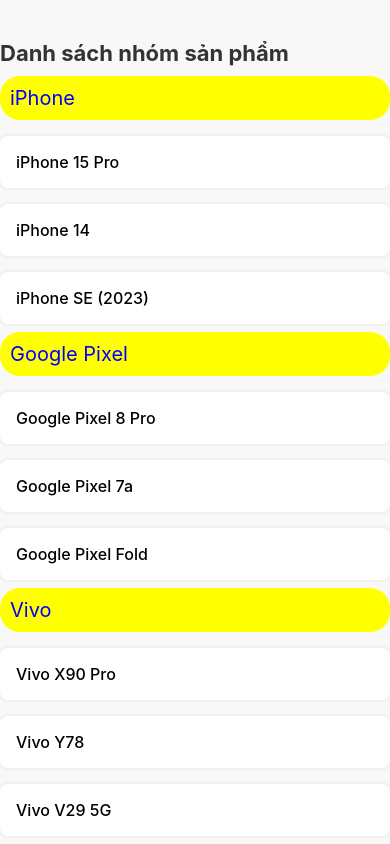
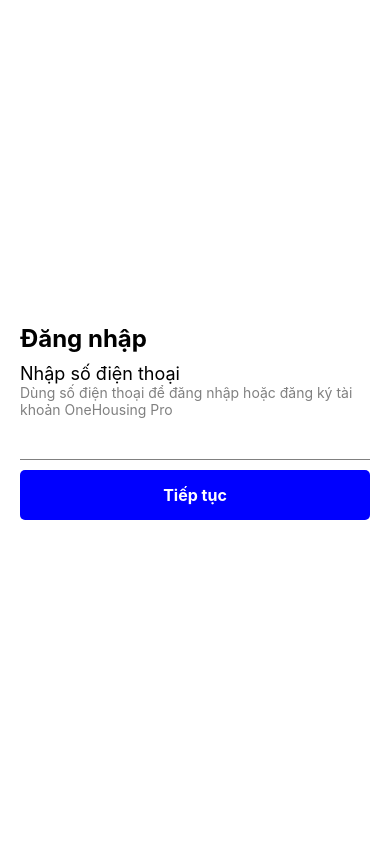
Before and after one commit to Quanbeothoima123/ReactNative2, a React Native app: screen / in a window 390 px wide. Built offline with nearby package versions, Linux system fonts and the light colour scheme.

Commit message:
firstCommit

```diff
--- a/App.js
+++ b/App.js
@@ -1,138 +1,106 @@
-import React from "react";
+import React, { useState } from "react";
 import {
-  SectionList,
+  View,
   Text,
-  View,
+  TextInput,
+  TouchableOpacity,
   StyleSheet,
-  TouchableOpacity,
-  Alert,
-  SafeAreaView,
-  FlatList,
-  ScrollView,
 } from "react-native";
 
-const App = () => {
-  const products = [
-    { id: "1", name: "Pixel 4xl", price: "100$" },
-    { id: "2", name: "Iphone 15promax", price: "1500$" },
-    { id: "3", name: "Iqoo 13", price: "500$" },
-  ];
+const PhoneNumberInput = () => {
+  const [phoneNumber, setPhoneNumber] = useState("");
+  const [error, setError] = useState("");
 
-  const groupedProducts = [
-    {
-      title: "iPhone",
-      data: ["iPhone 15 Pro", "iPhone 14", "iPhone SE (2023)"],
-    },
-    {
-      title: "Google Pixel",
-      data: ["Google Pixel 8 Pro", "Google Pixel 7a", "Google Pixel Fold"],
-    },
-    { title: "Vivo", data: ["Vivo X90 Pro", "Vivo Y78", "Vivo V29 5G"] },
-    {
-      title: "Các sản phẩm mới nhất",
-      data: ["Samsung Galaxy S23 Ultra", "OnePlus 12", "Xiaomi 14 Pro"],
-    },
-  ];
-
-  const handleProductPress = (productName) => {
-    Alert.alert("Thông báo", `Tên sản phẩm: ${productName}`);
+  const isValidVietnamPhoneNumber = (number) => {
+    const regex = /^(0[2-9])[0-9]{8}$/;
+    return regex.test(number);
   };
 
-  const renderItemSection = ({ item }) => (
-    <TouchableOpacity onPress={() => handleProductPress(item)}>
-      <View style={styles.itemContainer}>
-        <Text style={styles.productName}>{item}</Text>
-      </View>
-    </TouchableOpacity>
-  );
+  const handleChangeText = (text) => {
+    const numericText = text.replace(/\D/g, ""); // Loại bỏ ký tự không phải số
+    setPhoneNumber(numericText);
 
-  const renderItem = ({ item }) => (
-    <TouchableOpacity onPress={() => handleProductPress(item.name)}>
-      <View style={styles.itemContainer}>
-        <Text style={styles.productName}>{item.name}</Text>
-        <Text style={styles.productPrice}>{item.price}</Text>
-      </View>
-    </TouchableOpacity>
-  );
+    if (numericText.length === 10) {
+      setError("");
+    } else {
+      setError("Số điện thoại phải có 10 số");
+    }
+  };
+
+  const handleSubmit = () => {
+    if (!isValidVietnamPhoneNumber(phoneNumber)) {
+      setError("Số điện thoại không đúng định dạng. Vui lòng nhập lại");
+    } else {
+      setError("");
+      alert("Số điện thoại hợp lệ: " + phoneNumber);
+    }
+  };
 
   return (
-    <SafeAreaView style={styles.container}>
-      <ScrollView>
-        {/* SectionList */}
-        <View style={{ marginBottom: 20 }}>
-          <Text style={styles.listTitle}>Danh sách nhóm sản phẩm</Text>
-          <SectionList
-            sections={groupedProducts}
-            keyExtractor={(item, index) => item + index}
-            renderItem={renderItemSection}
-            renderSectionHeader={({ section }) => (
-              <View style={styles.headerContainer}>
-                <Text style={styles.sectionTitle}>{section.title}</Text>
-              </View>
-            )}
-            nestedScrollEnabled
-          />
-        </View>
-
-        {/* FlatList */}
-        <View>
-          <Text style={styles.listTitle}>Danh sách sản phẩm</Text>
-          <FlatList
-            data={products}
-            keyExtractor={(item) => item.id}
-            renderItem={renderItem}
-            nestedScrollEnabled
-          />
-        </View>
-      </ScrollView>
-    </SafeAreaView>
+    <View style={styles.container}>
+      <Text style={styles.title}>Đăng nhập</Text>
+      <Text style={styles.subtitle}>Nhập số điện thoại</Text>
+      <Text style={styles.description}>
+        Dùng số điện thoại để đăng nhập hoặc đăng ký tài khoản OneHousing Pro
+      </Text>
+      <TextInput
+        style={styles.input}
+        keyboardType="numeric"
+        value={phoneNumber}
+        onChangeText={handleChangeText}
+        maxLength={10}
+      />
+      {error ? <Text style={styles.errorText}>{error}</Text> : null}
+      <TouchableOpacity style={styles.button} onPress={handleSubmit}>
+        <Text style={styles.buttonText}>Tiếp tục</Text>
+      </TouchableOpacity>
+    </View>
   );
 };
 
 const styles = StyleSheet.create({
   container: {
     flex: 1,
-    backgroundColor: "#f8f8f8",
-    padding: 16,
-    paddingTop: 40,
+    padding: 20,
+    backgroundColor: "#fff",
+    justifyContent: "center",
   },
-  listTitle: {
-    fontSize: 22,
+  title: {
+    fontSize: 24,
     fontWeight: "bold",
+  },
+  subtitle: {
+    fontSize: 18,
+    marginTop: 10,
+  },
+  description: {
+    fontSize: 14,
+    color: "gray",
     marginBottom: 10,
-    color: "#333",
   },
-  itemContainer: {
-    flexDirection: "row",
-    justifyContent: "space-between",
+  input: {
+    borderBottomWidth: 1,
+    borderColor: "gray",
+    fontSize: 18,
+    paddingVertical: 5,
+    marginBottom: 10,
+  },
+  errorText: {
+    color: "red",
+    fontSize: 14,
+    marginBottom: 10,
+  },
+  button: {
+    backgroundColor: "blue",
+    padding: 15,
     alignItems: "center",
-    padding: 16,
-    marginVertical: 8,
-    backgroundColor: "#ffffff",
-    borderRadius: 8,
-    shadowColor: "#000",
-    shadowOpacity: 0.1,
-    shadowRadius: 4,
-    elevation: 2,
+    borderRadius: 5,
   },
-  productName: {
+  buttonText: {
+    color: "white",
     fontSize: 16,
-    fontWeight: "500",
-  },
-  productPrice: {
-    fontSize: 14,
-    color: "#888",
-  },
-  headerContainer: {
-    padding: 10,
-    backgroundColor: "yellow",
-    borderRadius: 20,
-    marginBottom: 8,
-  },
-  sectionTitle: {
-    fontSize: 20,
-    color: "blue",
+    fontWeight: "bold",
   },
 });
 
-export default App;
+export default PhoneNumberInput;
```
Also changed, not shown: colorButton.js (added, +29 -0 lines).
